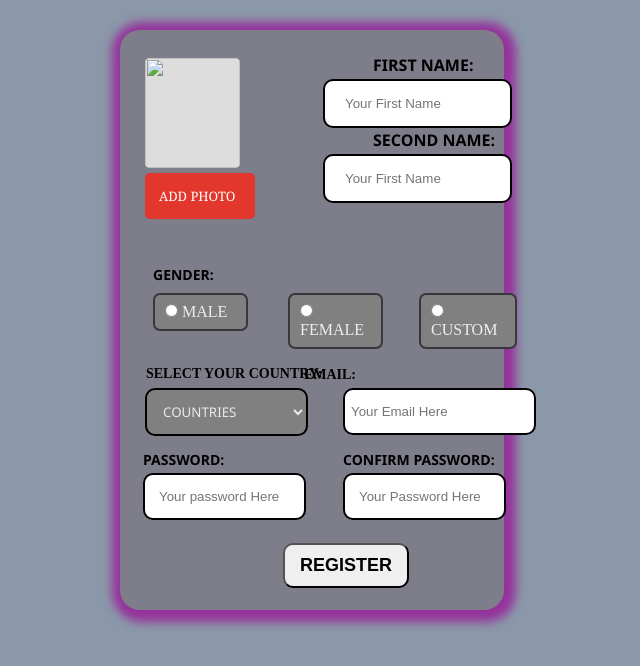
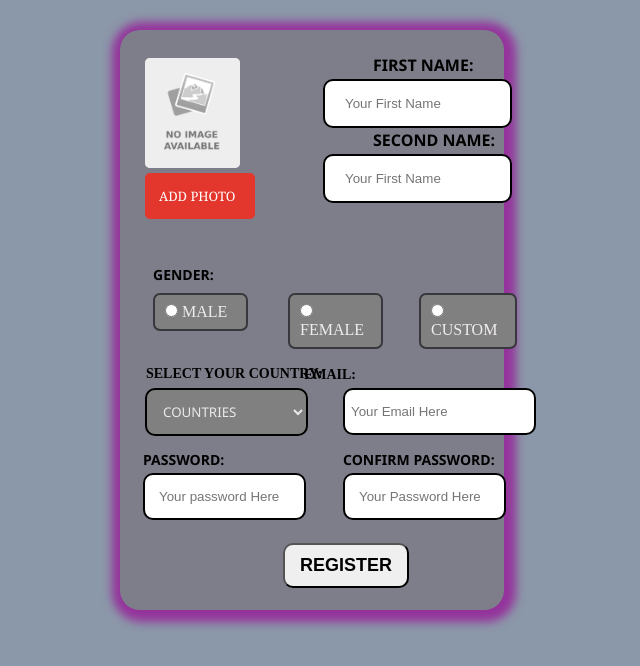
Before and after one commit to ItsIVV/IVV, a plain HTML site: page new.html in a window 1280 px wide. Shown: the whole page, without its empty margins (328-968 px from the left). Drawn offline with Linux system fonts and the light colour scheme.

Commit message:
Rename to placeholder and put it into the image folder. I only changed the src to the right one in line 11

```diff
--- a/new.html
+++ b/new.html
@@ -8,7 +8,7 @@
 <body>
 <form>
 <div class="con">
-<img src="image/profile.jpg"id="profile-pic">
+<img src="image/placeholder/placeholder.jpg" id="profile-pic">
 <label for="input-file">ADD PHOTO</label>
 <input type="file"id="input-file">
 </div>
```
Also changed, not shown: image/placeholder/placeholder.jpg (renamed from profile.jpg).
